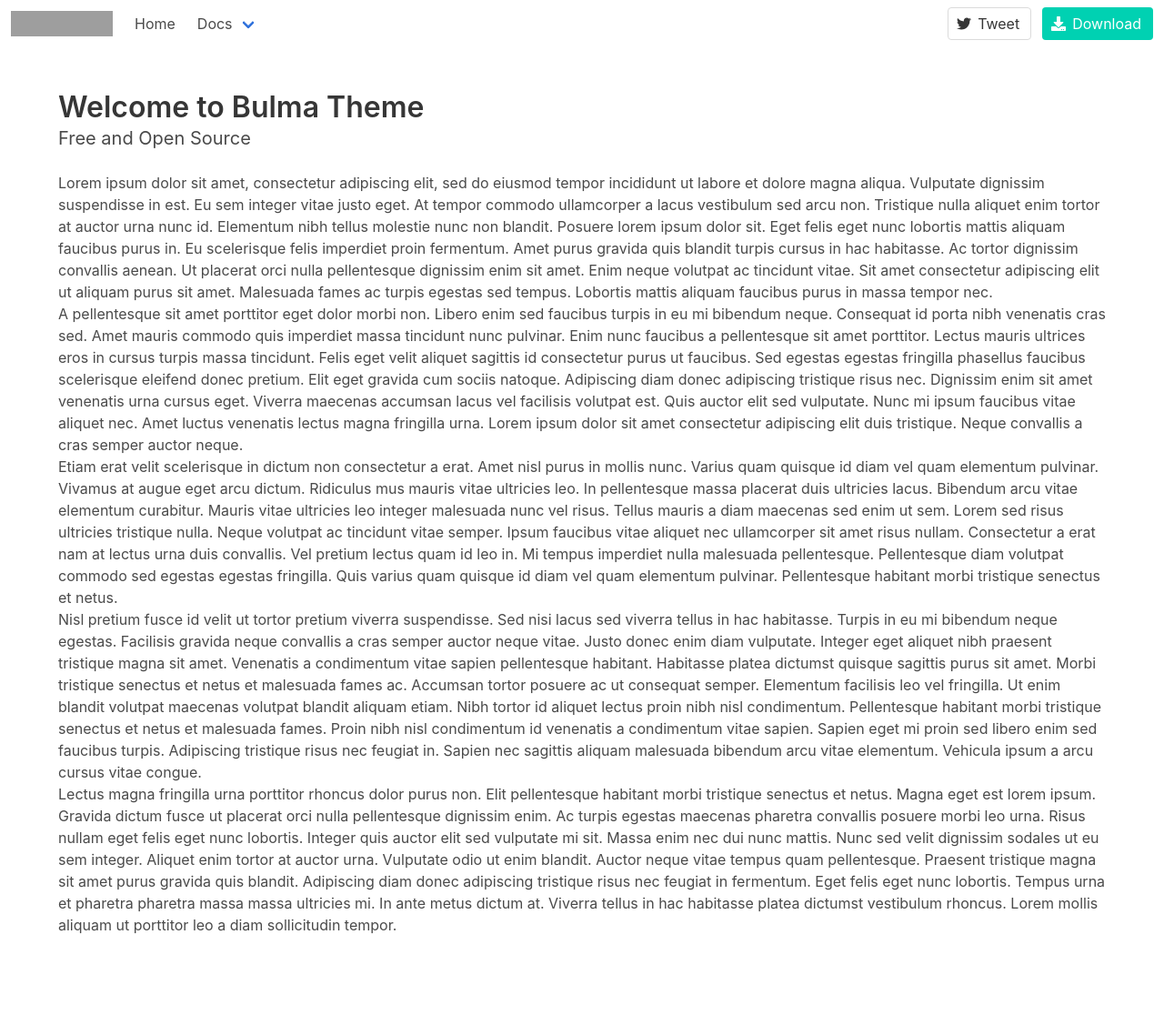
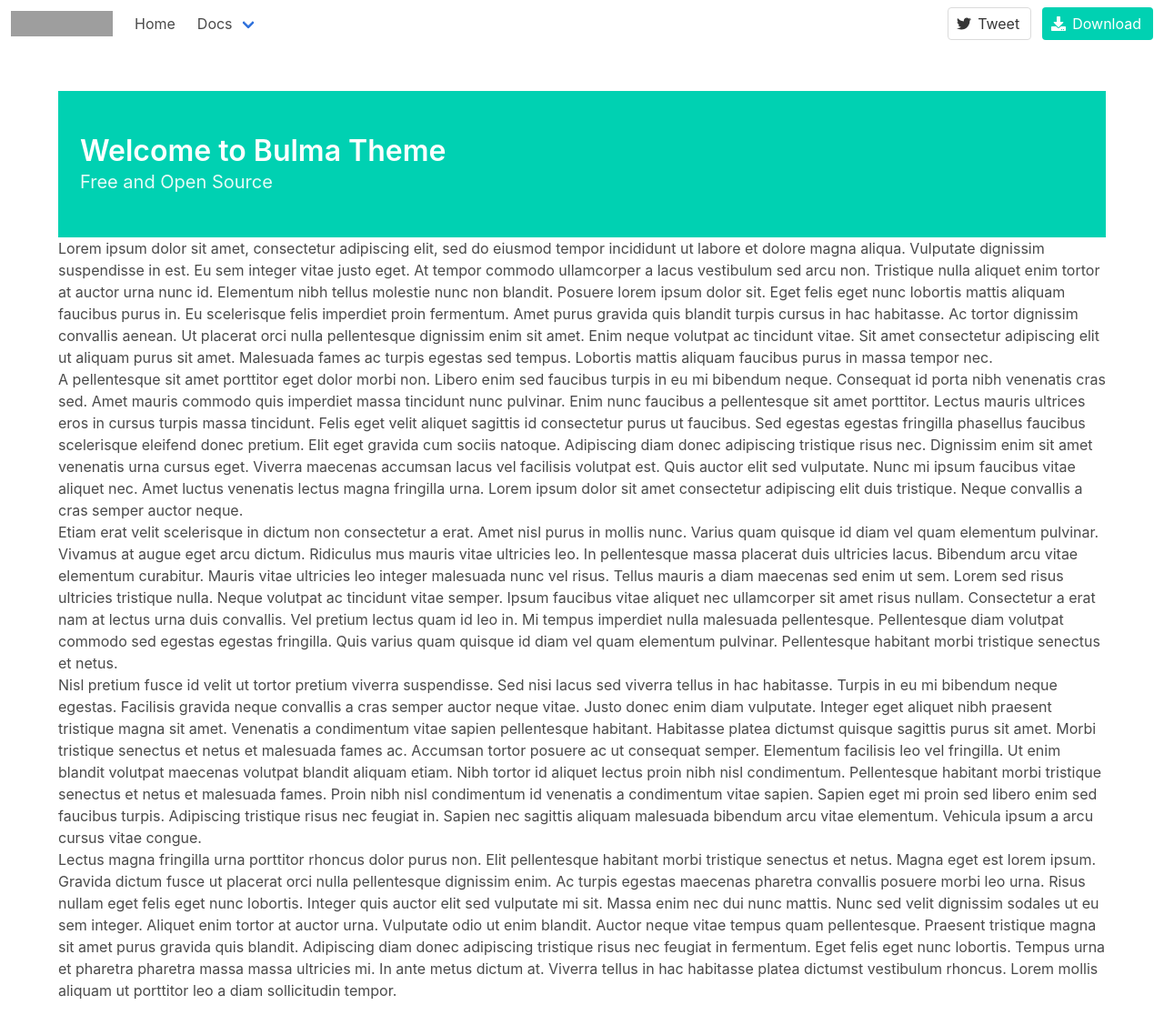
Before and after one commit to arunksoman/arunksoman.github.io, a Jekyll site: the page built from index.md, in a window 1280 px wide and 1149 px high. Shown: the top 1138 px of the window at 91% size. Built offline with Jekyll 4.4.1, drawn with Linux system fonts in a browser that asks for light colours; nearby versions of some CDN libraries; our own code applies the rules of GitHub Pages for plain Markdown files; grey boxes are pictures that could not be loaded.

Commit message:
Update default.html

```diff
--- a/_layouts/default.html
+++ b/_layouts/default.html
@@ -5,12 +5,7 @@
     {% include navbar.html %}
   <section class="section">
     <div class="container">
-      <h1 class="title">
-        {{ page.title }}
-      </h1>
-      <p class="subtitle">
-        {{ page.subtitle }}
-      </p>
+      {% include hero-title.html hero-type = "primary" %}
       {{ content }}
     </div>
   </section>
```
